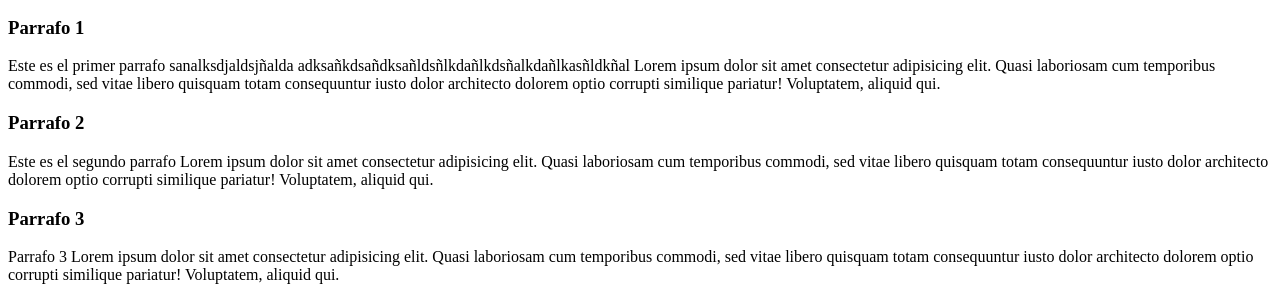
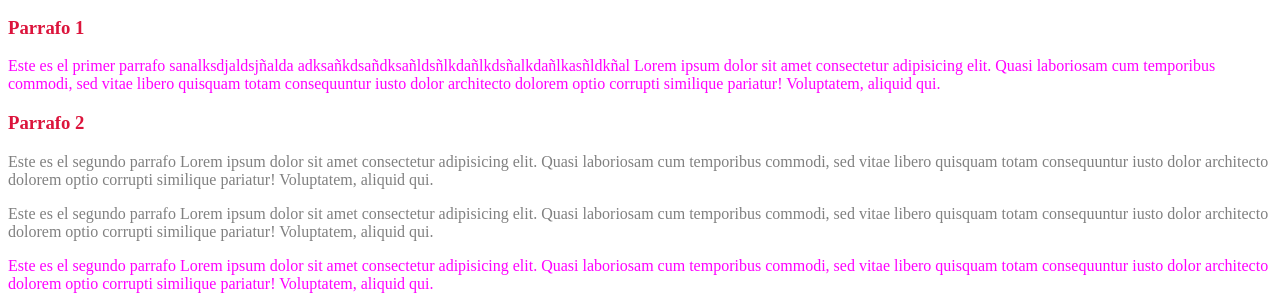
Before and after one commit to XimenaGaleano/Test2, a plain HTML site: page index.html in a window 1280 px wide. Shown: the part 1123-1420 px from the top of the page. Drawn offline with Linux system fonts and the light colour scheme.

Commit message:
style y sus propiedades

```diff
--- a/index.html
+++ b/index.html
@@ -5,6 +5,7 @@
     <meta http-equiv="X-UA-Compatible" content="IE=edge">
     <meta name="viewport" content="width=device-width, initial-scale=1.0">
     <title>StyleGoAnxi</title>
+    <link rel="stylesheet" href="./style/estilos.css">
     <description>Esta es la descripcion</description>
 </head>
 <body>
@@ -41,23 +42,40 @@
 
             <article>Esto es un parrafo haksankdsalaldaslam
                 <h3>Parrafo 1</h3>
-                <p>Este es el primer parrafo sanalksdjaldsjñalda
+                <p class="parrafoNegro">Este es el primer parrafo sanalksdjaldsjñalda
                     adksañkdsañdksañldsñlkdañlkdsñalkdañlkasñldkñal
                     Lorem ipsum dolor sit amet consectetur adipisicing elit.
                     Quasi laboriosam cum temporibus commodi, sed vitae libero quisquam totam consequuntur
                     iusto dolor architecto dolorem optio corrupti similique pariatur! Voluptatem, aliquid qui.
                 </p>
                 <h3>Parrafo 2</h3>
-                <p>Este es el segundo parrafo
+                <p class="parrafoGris">Este es el segundo parrafo
+                    Lorem ipsum dolor sit amet consectetur adipisicing elit.
+                    Quasi laboriosam cum temporibus commodi, sed vitae libero quisquam totam consequuntur
+                    iusto dolor architecto dolorem optio corrupti similique pariatur! Voluptatem, aliquid qui.
+                </p>
+                <p class="parrafoGris">Este es el segundo parrafo
+                    Lorem ipsum dolor sit amet consectetur adipisicing elit.
+                    Quasi laboriosam cum temporibus commodi, sed vitae libero quisquam totam consequuntur
+                    iusto dolor architecto dolorem optio corrupti similique pariatur! Voluptatem, aliquid qui.
+                </p>
+                <p class="parrafoNegro">Este es el segundo parrafo
+                    Lorem ipsum dolor sit amet consectetur adipisicing elit.
+                    Quasi laboriosam cum temporibus commodi, sed vitae libero quisquam totam consequuntur
+                    iusto dolor architecto dolorem optio corrupti similique pariatur! Voluptatem, aliquid qui.
+                </p>
+                <p class="parrafoGris">Este es el segundo parrafo
                     Lorem ipsum dolor sit amet consectetur adipisicing elit.
                     Quasi laboriosam cum temporibus commodi, sed vitae libero quisquam totam consequuntur
                     iusto dolor architecto dolorem optio corrupti similique pariatur! Voluptatem, aliquid qui.
                 </p>
                 <h3>Parrafo 3</h3>
-                <p> Parrafo 3
+                <p id="parrafo3">
+                    Parrafo 3
                     Lorem ipsum dolor sit amet consectetur adipisicing elit.
                     Quasi laboriosam cum temporibus commodi, sed vitae libero quisquam totam consequuntur
-                    iusto dolor architecto dolorem optio corrupti similique pariatur! Voluptatem, aliquid qui.</p>
+                    iusto dolor architecto dolorem optio corrupti similique pariatur! Voluptatem, aliquid qui.
+                </p>
                 <span>Este es un texto corto</span>
             </article>
             <img src= "./media/WhatsApp Image 2021-10-06 at 11.08.05 AM.jpeg" alt="Logo de la empresa"/>
--- /dev/null
+++ b/style/estilos.css
@@ -0,0 +1,15 @@
+p{
+    color: blue
+}
+h3{
+    color: crimson;
+}
+#parrafo3 {
+    color: green;
+}
+.parrafoGris{
+    color: gray;
+}
+.parrafoNegro{
+    color: fuchsia;
+}
```
Also changed, not shown: formulario.html (+8 -2 lines).
